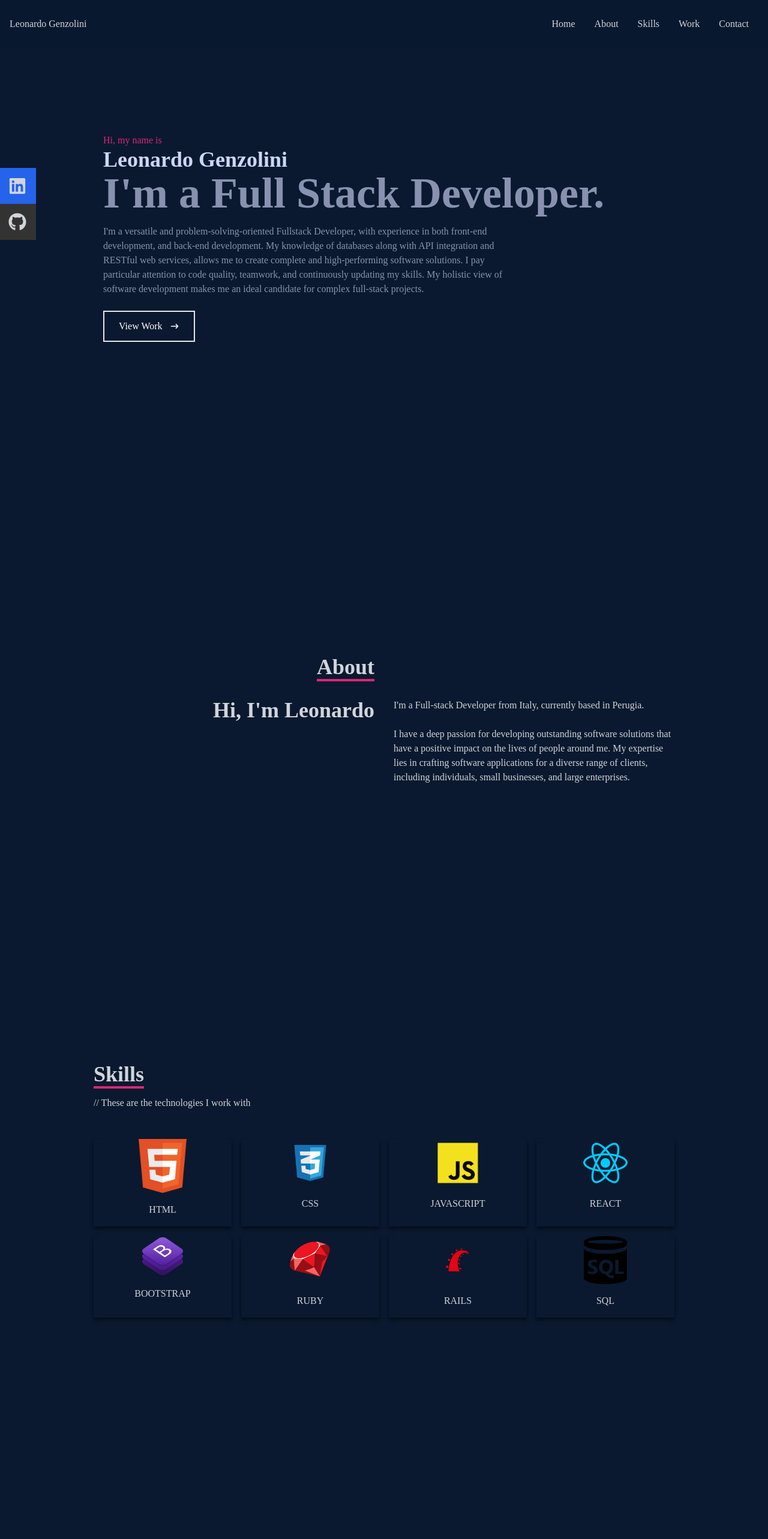
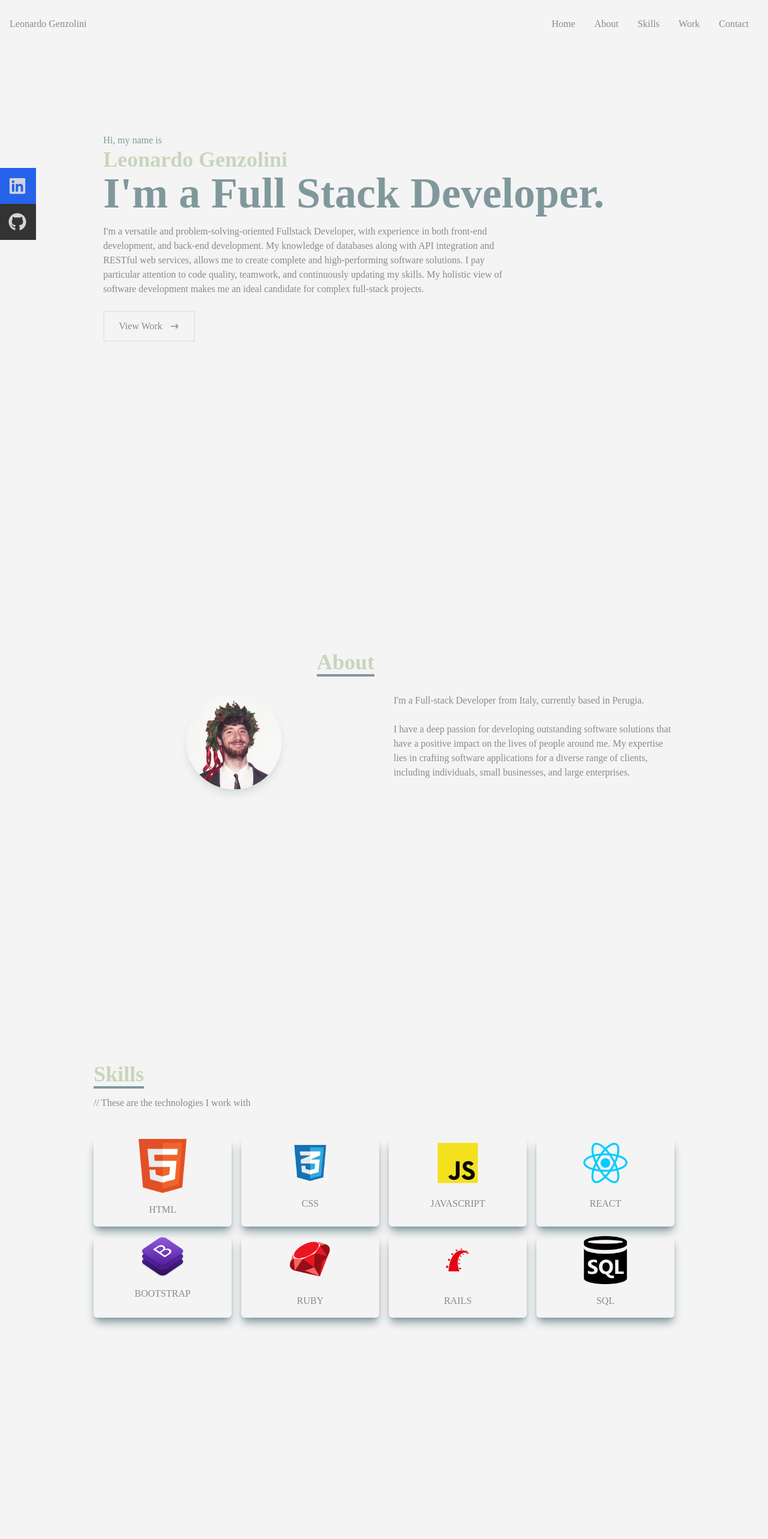
Before and after one commit to itsleonardog/portfolio-react-app, a React (Create React App) app: page / in a window 1280 px wide. Shown: the top 2566 px of the page at 60% size. Built offline with nearby package versions, Linux system fonts and the light colour scheme; the HTML template or start-up script is replaced by a standard one.

Commit message:
color setting

```diff
--- a/src/components/about.jsx
+++ b/src/components/about.jsx
@@ -1,20 +1,22 @@
 import React from 'react'
+import Leonardo from '../assets/propic.jpg'
 
 function About() {
   return (
-    <div name='about' className='w-full h-screen bg-[#0a192f] text-gray-300'>
+    <div name='about' className='w-full h-screen bg-[#F4F4F4] text-[#8A8A8A]'>
       <div className='flex flex-col justify-center items-center w-full h-full'>
         <div className='max-w-[1000px] w-full grid grid-cols-2 gap-8'>
           <div className='sm:text-right pb-8 pl-4'>
-            <p className='text-4xl font-bold inline border-b-4 border-pink-600'>About</p>
+            <p className='text-4xl text-[#C8D5BB] font-bold inline border-b-4 border-[#80989B]'>About</p>
           </div>
           <div></div>
           </div>
           <div className='max-w-[1000px] w-full grid sm:grid-cols-2 gap-8 px-4'>
             <div className='sm:text-right text-4xl font-bold'>
-              <p>
+            <img className='w-40 rounded-full shadow-lg shadow-[#D4DCDA] mx-auto' src={Leonardo} alt='Leonardo' />
+              {/* <p>
                 Hi, I'm Leonardo
-              </p>
+              </p> */}
             </div>
             <div>
               <p>
--- a/src/components/home.jsx
+++ b/src/components/home.jsx
@@ -4,14 +4,14 @@ import { Link } from 'react-scroll'
 
 const Home = () => {
   return (
-    <div name='home' className='w-full h-screen bg-[#0a192f]'>
+    <div name='home' className='w-full h-screen bg-[#F4F4F4]'>
 
       {/* Container */}
       <div className='max-w-[1000px] mx-auto px-8 flex flex-col justify-center h-full'>
-        <p className='text-pink-600'>Hi, my name is</p>
-        <h1 className='text-4xl sm:text-7 font-bold text-[#ccd6f6]'>Leonardo Genzolini</h1>
-        <h2 className='text-4xl sm:text-7xl font-bold text-[#8892b0]'>I'm a Full Stack Developer.</h2>
-        <p className='text-[#8892b0] py-4 max-w-[700px]'>I'm a versatile and problem-solving-oriented Fullstack Developer,
+        <p className='text-[#80989B]'>Hi, my name is</p>
+        <h1 className='text-4xl sm:text-7 font-bold text-[#C8D5BB]'>Leonardo Genzolini</h1>
+        <h2 className='text-4xl sm:text-7xl font-bold text-[#80989B]'>I'm a Full Stack Developer.</h2>
+        <p className='text-[#8A8A8A] py-4 max-w-[700px]'>I'm a versatile and problem-solving-oriented Fullstack Developer,
         with experience in both front-end development, and back-end development.
         My knowledge of databases along with API integration and RESTful web services,
         allows me to create complete and high-performing software solutions.
@@ -19,7 +19,7 @@ const Home = () => {
         My holistic view of software development makes me an ideal candidate for complex full-stack projects.
         </p>
         <div>
-          <button className='text-white group border-2 px-6 py-3 my-2 flex items-center hover:bg-pink-600 hover:border-pink-600'>View Work
+          <button className='text-[#8A8A8A] group border-2 px-6 py-3 my-2 flex items-center hover:bg-[#80989B] hover:text-[#F4F4F4] hover:border-[#80989B]'>View Work
               <span className='group-hover:rotate-90 duration-300'>
                 <Link to="work" smooth={true} duration={500}>
                   <HiArrowNarrowRight className='ml-3' />
--- a/src/components/navbar.jsx
+++ b/src/components/navbar.jsx
@@ -7,7 +7,7 @@ export const Navbar = () => {
   const handleClick = () => setNav(!nav)
 
   return (
-    <div className='fixed w-full h-[80px] flex justify-between items-center px-4 bg-[#08192f] text-gray-300'>
+    <div className='fixed w-full h-[80px] flex justify-between items-center px-4 bg-[#F4F4F4] text-[#8A8A8A]'>
       <div>
         <h1>Leonardo Genzolini</h1>
       </div>
--- a/src/components/skills.jsx
+++ b/src/components/skills.jsx
@@ -10,43 +10,43 @@ import SQL from '../assets/sql.png'
 
 const Skills = () => {
   return (
-    <div name='skills' className='w-full h-screen bg-[#0a192f] text-gray-300'>
+    <div name='skills' className='w-full h-screen bg-[#F4F4F4] text-[#8A8A8A]'>
       {/* Container */}
       <div className='max-w-[1000px] mx-auto p-4 flex flex-col justify-center w-full h-full'>
         <div>
-          <p className='text-4xl font-bold inline border-b-4 border-pink-600'>Skills</p>
+          <p className='text-4xl text-[#C8D5BB] font-bold inline border-b-4 border-[#80989B]'>Skills</p>
           <p className='py-4'>// These are the technologies I work with</p>
         </div>
         <div className='w-full grid grid-cols-2 sm:grid-cols-4 gap-4 text-center py-8'>
-          <div className='shadow-md shadow-[#040c16] hover:scale-110 duration-500'>
+          <div className='shadow-lg shadow-[#80989B] rounded-md hover:scale-110 duration-500'>
             <img className='w-20 mx-auto' src={HTML} alt='HTML icon' />
             <p className='my-4'>HTML</p>
           </div>
-          <div className='shadow-md shadow-[#040c16] hover:scale-110 duration-500'>
+          <div className='shadow-lg shadow-[#80989B] rounded-md hover:scale-110 duration-500'>
             <img className='w-20 mx-auto' src={CSS} alt='CSS icon' />
             <p className='my-4'>CSS</p>
           </div>
-          <div className='shadow-md shadow-[#040c16] hover:scale-110 duration-500'>
+          <div className='shadow-lg shadow-[#80989B] rounded-md hover:scale-110 duration-500'>
             <img className='w-20 mx-auto' src={JavaScript} alt='JavaScript icon' />
             <p className='my-4'>JAVASCRIPT</p>
           </div>
-          <div className='shadow-md shadow-[#040c16] hover:scale-110 duration-500'>
+          <div className='shadow-lg shadow-[#80989B] rounded-md hover:scale-110 duration-500'>
             <img className='w-20 mx-auto' src={ReactLogo} alt='ReactLogo icon' />
             <p className='my-4'>REACT</p>
           </div>
-          <div className='shadow-md shadow-[#040c16] hover:scale-110 duration-500'>
+          <div className='shadow-lg shadow-[#80989B] rounded-md hover:scale-110 duration-500'>
             <img className='w-20 mx-auto' src={Bootstrap} alt='Bootstrap icon' />
             <p className='my-4'>BOOTSTRAP</p>
           </div>
-          <div className='shadow-md shadow-[#040c16] hover:scale-110 duration-500'>
+          <div className='shadow-lg shadow-[#80989B] rounded-md hover:scale-110 duration-500'>
             <img className='w-20 mx-auto' src={Ruby} alt='Ruby icon' />
             <p className='my-4'>RUBY</p>
           </div>
-          <div className='shadow-md shadow-[#040c16] hover:scale-110 duration-500'>
+          <div className='shadow-lg shadow-[#80989B] rounded-md hover:scale-110 duration-500'>
             <img className='w-20 mx-auto' src={Rails} alt='Rails icon' />
             <p className='my-4'>RAILS</p>
           </div>
-          <div className='shadow-md shadow-[#040c16] hover:scale-110 duration-500'>
+          <div className='shadow-lg shadow-[#80989B] rounded-md hover:scale-110 duration-500'>
             <img className='w-20 mx-auto' src={SQL} alt='SQL icon' />
             <p className='my-4'>SQL</p>
           </div>
--- a/src/components/work.jsx
+++ b/src/components/work.jsx
@@ -5,16 +5,16 @@ import FindABand from '../assets/findaband.png'
 
 const Work = () => {
   return (
-    <div name='work' className='w-full md:h-screen text-gray-300 bg-[#0a192f]'>
+    <div name='work' className='w-full md:h-screen text-[#8A8A8A] bg-[#F4F4F4]'>
       <div className='max-w-[1000px] mx-auto p-4 flex flex-col justify-center w-full h-full'>
         <div className='pb-8'>
-          <p className='text-4xl font-bold inline border-b-4 text-gray-300 border-pink-600'>Work</p>
+          <p className='text-4xl text-[#C8D5BB] font-bold inline border-b-4 text-gray-300 border-[#80989B]'>Work</p>
           <p className='py-6'>// Check out some of my recent work</p>
         </div>
         <div className='grid sm:grid-cols-2 md:grid-cols-3 gap-4'>
 
           <div style={{backgroundImage: `url(${MemoMio})`}}
-          className='shadow-lg shadow-[#040c16] group container rounded-md flex justify-center items-center mx-auto content-div'>
+          className='shadow-lg shadow-[#80989B] group container rounded-md flex justify-center items-center mx-auto content-div'>
 
             {/* Hover fx */}
             <div className='opacity-0 group-hover:opacity-100'>
@@ -33,7 +33,7 @@ const Work = () => {
           </div>
 
           <div style={{backgroundImage: `url(${NewBnb})`}}
-          className='shadow-lg shadow-[#040c16] group container rounded-md flex justify-center items-center mx-auto content-div'>
+          className='shadow-lg shadow-[#80989B] group container rounded-md flex justify-center items-center mx-auto content-div'>
 
             {/* Hover fx */}
             <div className='opacity-0 group-hover:opacity-100'>
@@ -52,7 +52,7 @@ const Work = () => {
           </div>
 
           <div style={{backgroundImage: `url(${FindABand})`}}
-          className='shadow-lg shadow-[#040c16] group container rounded-md flex justify-center items-center mx-auto content-div'>
+          className='shadow-lg shadow-[#80989B] group container rounded-md flex justify-center items-center mx-auto content-div'>
 
             {/* Hover fx */}
             <div className='opacity-0 group-hover:opacity-100'>
```
Also changed, not shown: src/components/contact.jsx (+12 -12 lines), src/assets/propic.jpg (added).
